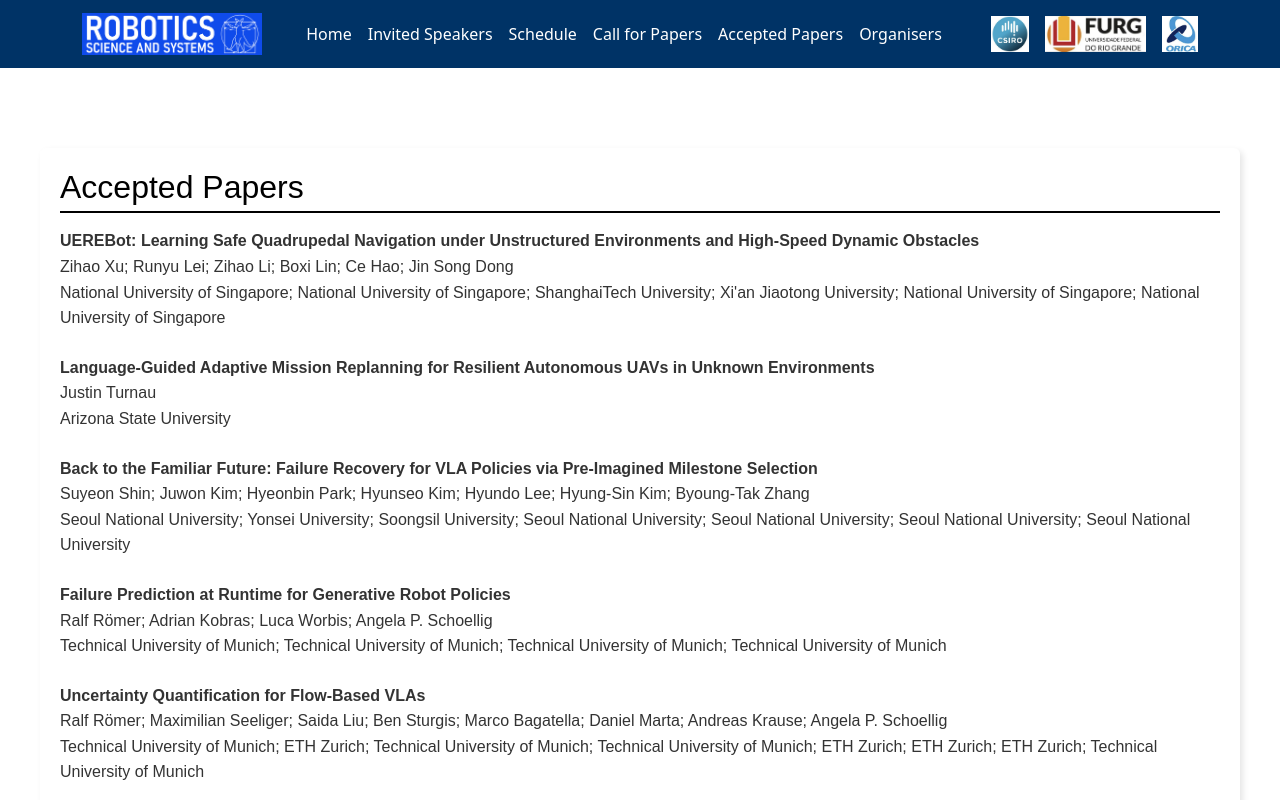
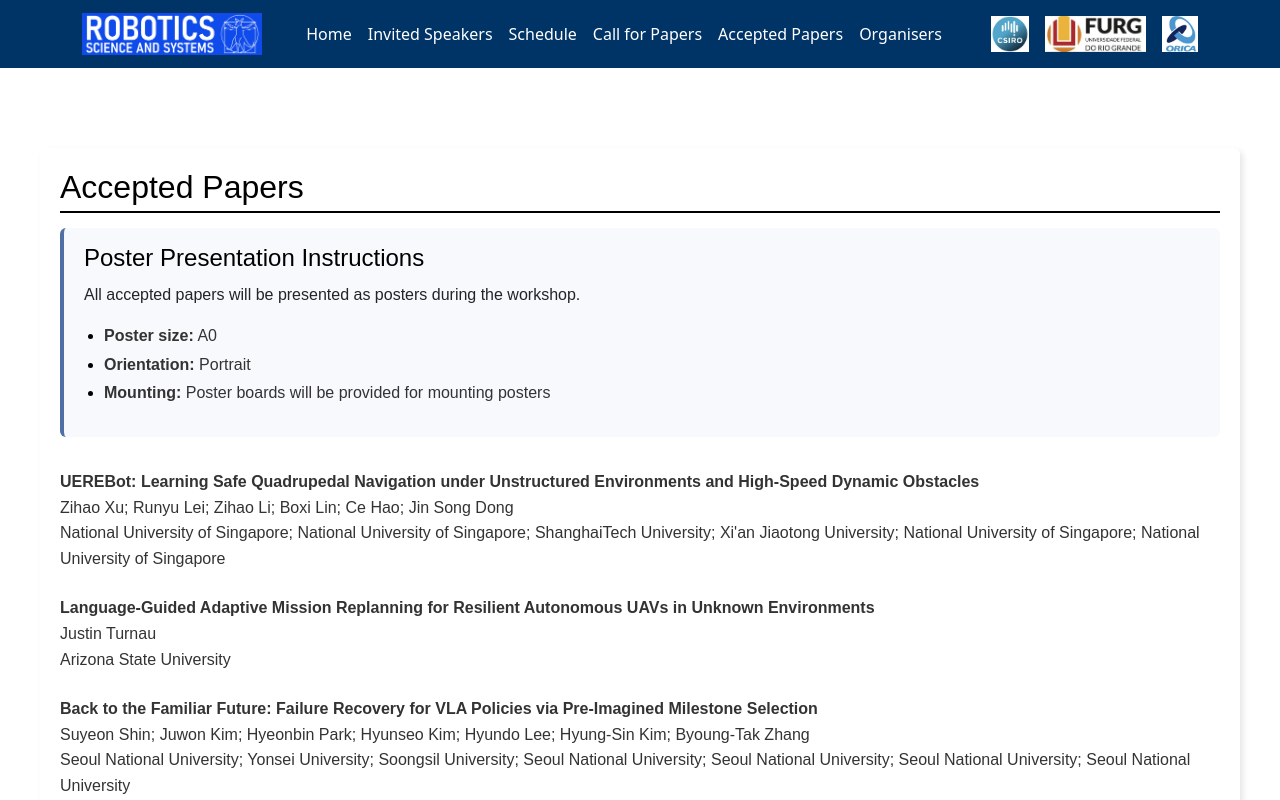
Before and after one commit to csiro-robotics/failure-recovery, a React (Vite) app: page /failure-recovery/papers in a window 1280 px wide. Shown: the top 800 px of the page. Built offline with nearby package versions, Linux system fonts and the light colour scheme.

Commit message:
venue and poster inst update

```diff
--- a/src/Common.module.css
+++ b/src/Common.module.css
@@ -286,3 +286,11 @@ paperList {
   display: block;
 
 }
+.noticeBox {
+  width: 100%;
+  background: #f7f9fc;
+  border-left: 4px solid #4f6fa5;
+  padding: 1rem 1.25rem;
+  margin-bottom: 2rem;
+  border-radius: 6px;
+}
--- a/src/components/Header/Header.tsx
+++ b/src/components/Header/Header.tsx
@@ -14,16 +14,23 @@ const Header: React.FC = () => {
         Toward Open-World Failure Recovery for Robots
       </h2>
 
-      <p className={styles.meta}>
-        Sydney, Australia | July 17th, 2026
-      </p>
+   <p className={styles.meta}>
+      Sydney, Australia
+    </p>
+
+    <p className={styles.metaSmall}>
+      July 17, 2026 | 14:00–18:00
+    </p>
+
+    <p className={styles.metaSmall}>
+      UTS CB11.00.401 (Building 11, Level 00, Room 401)
+    </p>
+
+
 
       <p className={styles.metaSmall}>
-        14:00 – 18:00  · UTS (Room TBC)
-      </p>
-
-      <p className={styles.metaSmall}>
-        🎥 Recordings: <a href="#">YouTube (coming soon)</a>
+        {/* 🎥 Recordings: <a href="#">YouTube (coming soon)</a> */}
+        Recordings: <a href="#">YouTube (Available after the workshop.)</a>
       </p>
     </header>
   );
--- a/src/pages/Paper/Paper.tsx
+++ b/src/pages/Paper/Paper.tsx
@@ -7,7 +7,17 @@ const PaperPage: React.FC = () => {
       <main className={styles.main}>
         <section className={styles.section}>
           <h2 className={styles.sectionHeading}>Accepted Papers</h2>
-
+              <div className={styles.noticeBox}>
+                <h3 className={styles.subHeading}>Poster Presentation Instructions</h3>
+                <p>
+                  All accepted papers will be presented as posters during the workshop.
+                </p>
+                <ul className={styles.list}>
+                  <li><strong>Poster size:</strong> A0 </li>
+                  <li><strong>Orientation:</strong> Portrait</li>
+                  <li><strong>Mounting:</strong> Poster boards will be provided for mounting posters</li>
+                </ul>
+              </div>
           <div className={styles.paperList}>
             <div className={styles.paperItem}>
               <strong>
```
